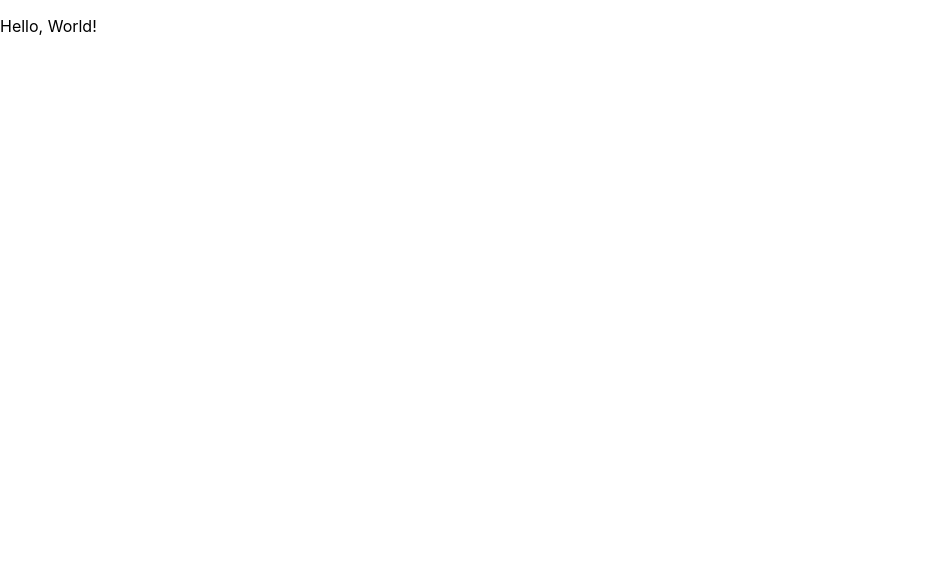
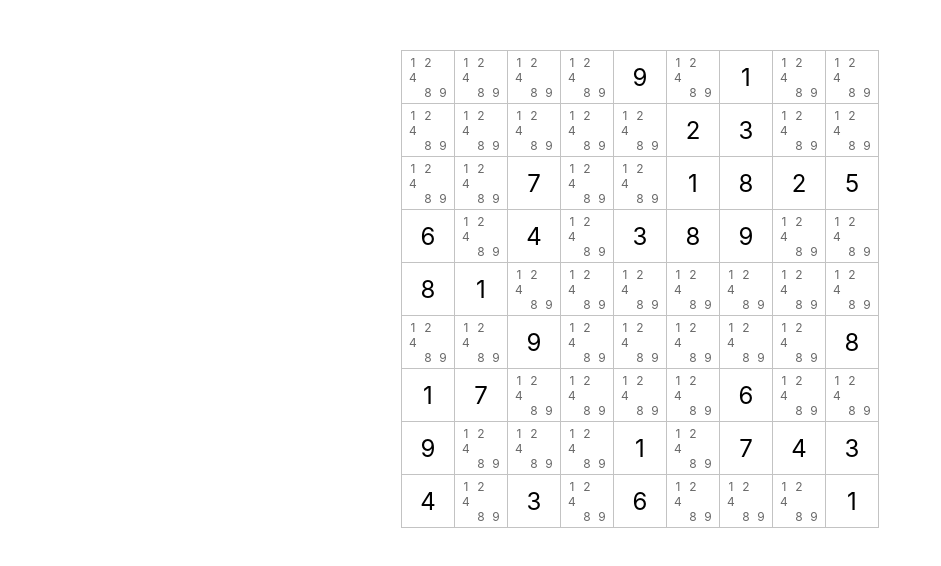
Before and after one commit to unmade/sudoku-solver-front, a React (Create React App) app: page / in a window 1280 px wide. Shown: the top 566 px of the page, without its empty margins (0-941 px from the left). Built offline with nearby package versions, Linux system fonts and the light colour scheme.

Commit message:
Add basic sudoku grid

```diff
--- a/src/App.js
+++ b/src/App.js
@@ -1,9 +1,21 @@
 import React from 'react';
+import Grid from './components/Grid';
 
 function App() {
+  const sudoku = [
+      [0, 0, 0, 0, 9, 0, 1, 0, 0],
+      [0, 0, 0, 0, 0, 2, 3, 0, 0],
+      [0, 0, 7, 0, 0, 1, 8, 2, 5],
+      [6, 0, 4, 0, 3, 8, 9, 0, 0],
+      [8, 1, 0, 0, 0, 0, 0, 0, 0],
+      [0, 0, 9, 0, 0, 0, 0, 0, 8],
+      [1, 7, 0, 0, 0, 0, 6, 0, 0],
+      [9, 0, 0, 0, 1, 0, 7, 4, 3],
+      [4, 0, 3, 0, 6, 0, 0, 0, 1],
+  ]
   return (
-    <div className="App">
-      <p>Hello, World!</p>
+    <div style={{marginTop: "50px"}}>
+      <Grid sudoku={sudoku}/>
     </div>
   );
 }
--- /dev/null
+++ b/src/components/Cell.css
@@ -0,0 +1,8 @@
+.sudoku-cell {
+    width: 50px;
+    height: 50px;
+    border: 1px solid #c3c3c3;
+    font-size: 24px;
+    text-align: center;
+    vertical-align: middle;
+}
--- /dev/null
+++ b/src/components/Cell.jsx
@@ -0,0 +1,12 @@
+import React from "react";
+import "./Cell.css";
+
+
+const Cell = ({ value }) => (
+    <td className="sudoku-cell">
+        {value || <span>&nbsp;</span>}
+    </td>
+);
+
+
+export default Cell;
--- /dev/null
+++ b/src/components/Grid.jsx
@@ -0,0 +1,23 @@
+import React from 'react';
+import Cell from './Cell';
+import Mark from './Mark';
+
+
+const Grid = ({ sudoku }) => (
+    <table style={{margin: "0 auto", borderSpacing: "0px", borderCollapse: "collapse" }}>
+        <tbody>
+            {sudoku.map((row, i) => {
+                return (
+                    <tr>
+                        {row.map((value, j) => {
+                            return (value) ? <Cell value={value}/> : <Mark marks={[1, 2, 4, 8, 9]}/>
+                        })}
+                    </tr>
+                )
+            })}
+        </tbody>
+    </table>
+);
+
+
+export default Grid;
--- /dev/null
+++ b/src/components/Mark.css
@@ -0,0 +1,15 @@
+.sudoku-mark {
+    width: 50px;
+    height: 50px;
+    border: 1px solid #c3c3c3;
+    font-size: 12px;
+    color: dimgray;
+    text-align: center;
+    vertical-align: middle;
+}
+
+.sudoku-mark span {
+    display: inline-block;
+    width: 15px;
+    height: 15px;
+}
--- /dev/null
+++ b/src/components/Mark.jsx
@@ -0,0 +1,25 @@
+import React from "react";
+import "./Mark.css";
+
+
+const Mark = ({ marks }) => (
+    <td className="sudoku-mark">
+        {[...Array(3)].map((e, i) => {
+            return (
+                <div>
+                    {[...Array(3)].map((e, j) => {
+                        const value = Math.floor(i % 3) * 3 + Math.floor(j % 3) + 1;
+                        console.log(value, marks.indexOf(value));
+                        // console.log(value);
+                        return (
+                            marks.indexOf(value) > -1 && <span>{value}</span> || <span>&nbsp;</span>
+                        )
+                    })}
+                </div>
+            )
+        })}
+    </td>
+);
+
+
+export default Mark;
```
